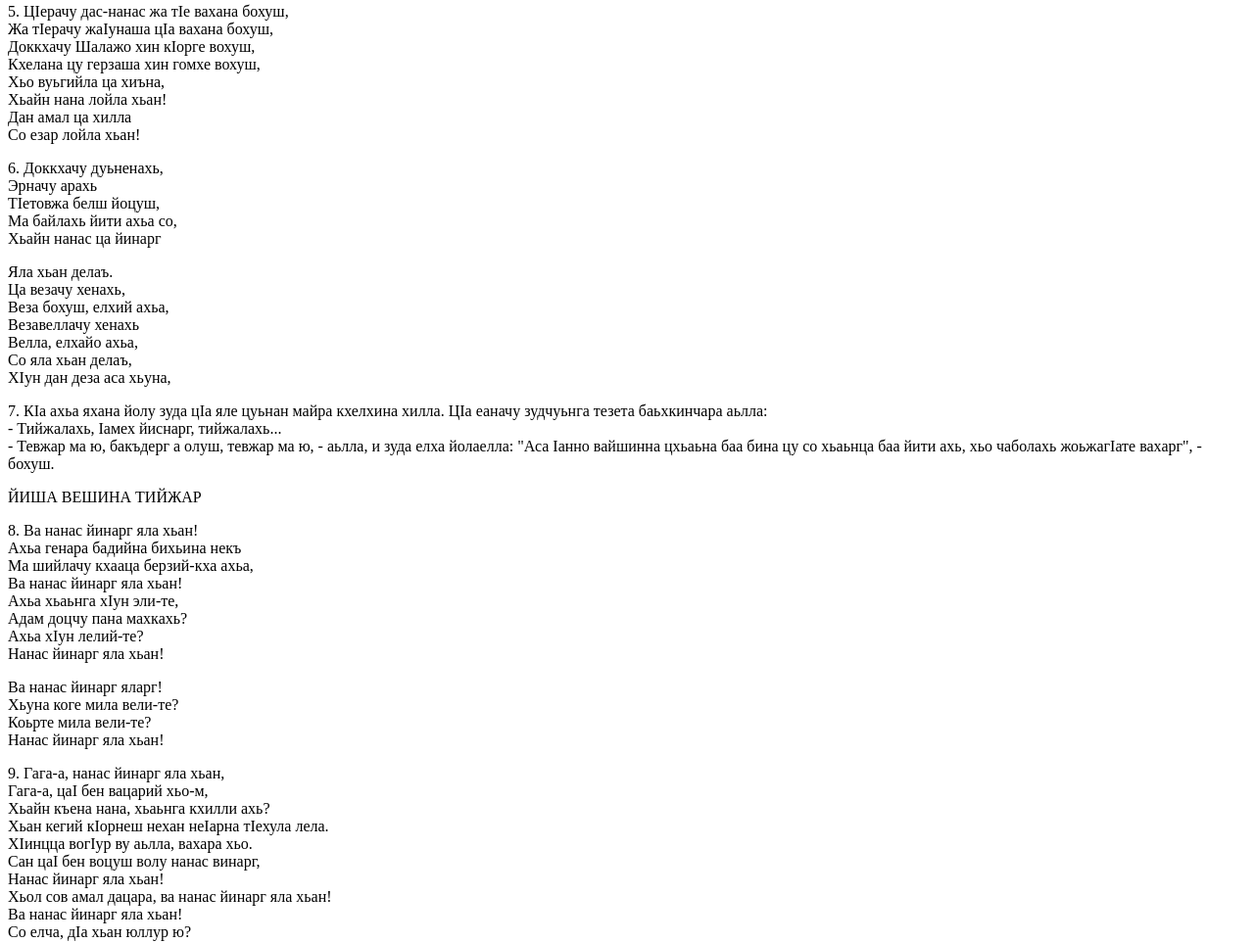
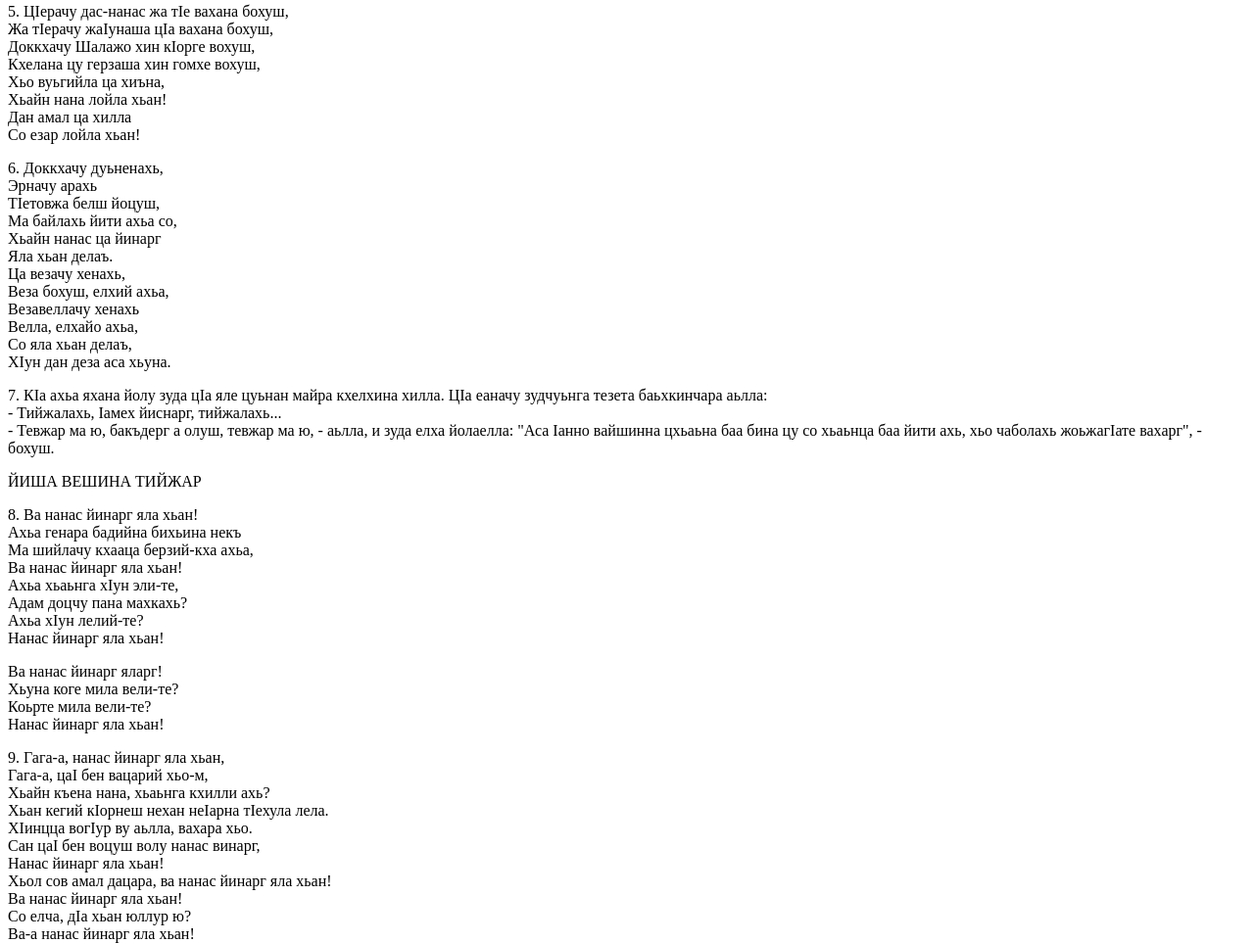
Before and after one commit to bumbari/djambekov, a plain HTML site: page original/html/c027.html in a window 1280 px wide. Shown: the part 1264-2227 px from the top of the page at 98% size. Drawn offline with Linux system fonts and the light colour scheme.

Commit message:
nf_grammar.docx, c036.html done

```diff
--- a/original/html/c027.html
+++ b/original/html/c027.html
@@ -41,10 +41,10 @@ href="#p33">НАНА КӀАНТАНА ТИЙЖАР</A><BR><A href="#p35">ВЕШ
 вохуш,<BR>Хьо вуьгийла ца хиъна,<BR>Хьайн нана лойла хьан!<BR>Дан амал ца
 хилла<BR>Со езар лойла хьан!</P>
 <P>6. Доккхачу дуьненахь,<BR>Эрначу арахь<BR>ТӀетовжа белш йоцуш,<BR>Ма байлахь
-йити ахьа со,<BR>Хьайн нанас ца йинарг</P>
-<P>Яла хьан делаъ.<BR>Ца везачу хенахь,<BR>Веза бохуш, елхий
+йити ахьа со,<BR>Хьайн нанас ца йинарг
+<BR>Яла хьан делаъ.<BR>Ца везачу хенахь,<BR>Веза бохуш, елхий
 ахьа,<BR>Везавеллачу хенахь<BR>Велла, елхайо ахьа,<BR>Со яла хьан делаъ,<BR>ХӀун
-дан деза аса хьуна,</P>
+дан деза аса хьуна.</P>
 <P>7. КӀа ахьа яхана йолу зуда цӀа яле цуьнан майра кхелхина хилла. ЦӀа еаначу
 зудчуьнга тезета баьхкинчара аьлла:<BR>- Тийжалахь, Ӏамех йиснарг,
 тийжалахь...<BR>- Тевжар ма ю, бакъдерг а олуш, тевжар ма ю, - аьлла, и зуда
```
Also changed, not shown: original/html/c008.html (+2 -2 lines), original/html/c036.html (+1 -1 lines), grammar/dictionary.txt, 1 other file.
